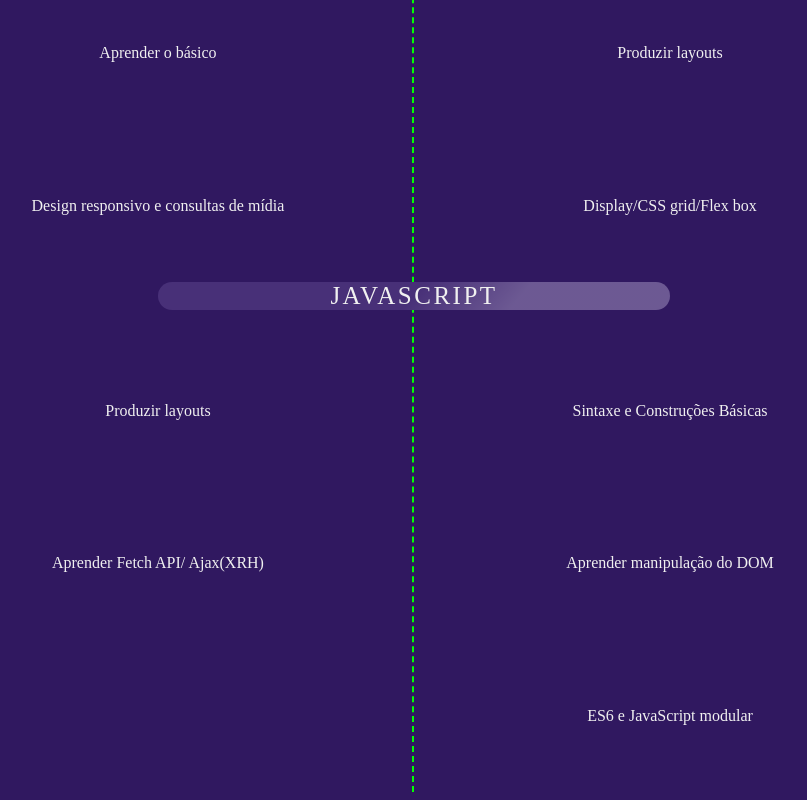
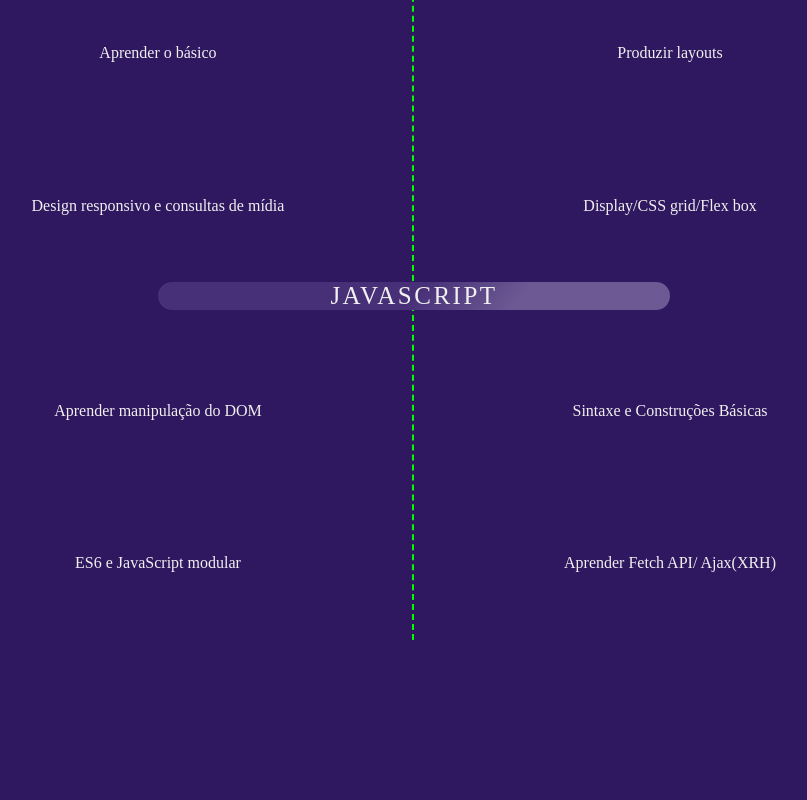
Before and after one commit to Frontend-10/doctor-care, a plain HTML site: page index.html in a window 1280 px wide. Shown: the part 2005-2805 px from the top of the page, without its empty margins (226-1033 px from the left). After the commit the page ends 2653 px from the top, so only its background shows below. Drawn offline with Linux system fonts and the light colour scheme.

Commit message:
Jss-and-css

```diff
--- a/index.html
+++ b/index.html
@@ -118,10 +118,6 @@
         </li>
 
         <li class='time-line__item' href="#">
-          <p>Produzir layouts</p>
-        </li>
-
-        <li class='time-line__item' href="#">
           <p>Aprender manipulação do DOM</p>
         </li>
 
```
